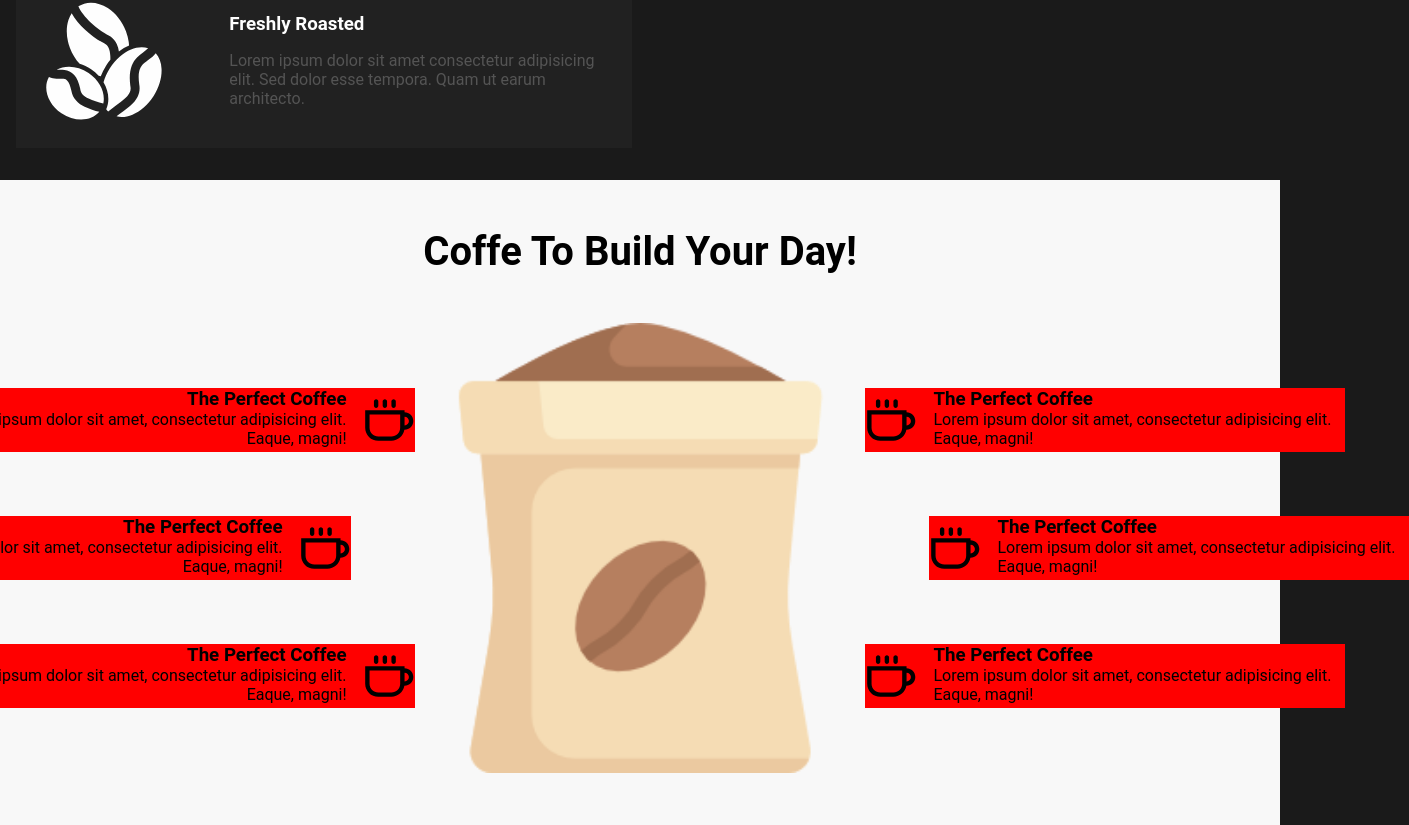
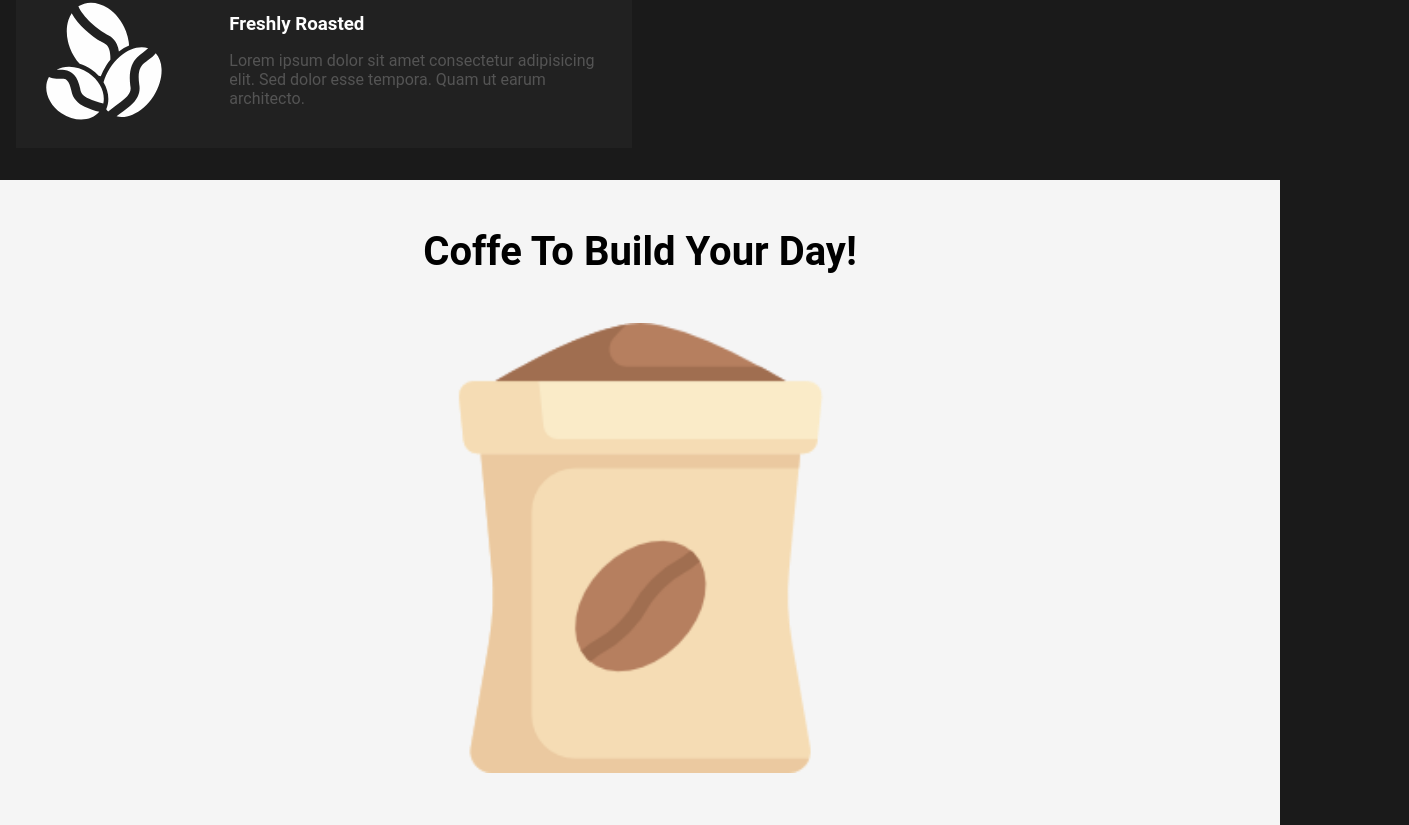
Before and after one commit to wesleywisch/CoffeBuck, a Next.js app: page / in a window 1280 px wide. Shown: the part 976-1801 px from the top of the page, 1409 px wide, since content can reach past the window. Built offline with nearby package versions, Linux system fonts and the light colour scheme.

Commit message:
About pronto

```diff
--- a/src/components/About/index.tsx
+++ b/src/components/About/index.tsx
@@ -1,6 +1,10 @@
 import { CardAbout } from '../resuables/CardAbout';
 
 import { CgCoffee } from 'react-icons/cg';
+import { GiCoffeePot, GiCoffeeBeans } from 'react-icons/gi';
+import { MdCoffeeMaker } from 'react-icons/md';
+import { SiCoffeescript } from 'react-icons/si';
+import { BiCoffeeTogo } from 'react-icons/bi';
 
 import { AboutContainer, Title, Container } from './styles';
 
@@ -20,7 +24,7 @@ export function About() {
           />
 
           <CardAbout
-            icon={<CgCoffee />}
+            icon={<GiCoffeePot />}
             title='The Perfect Coffee'
             description='Lorem ipsum dolor sit amet, consectetur adipisicing elit. Eaque, magni!'
             align='right'
@@ -28,7 +32,7 @@ export function About() {
           />
 
           <CardAbout
-            icon={<CgCoffee />}
+            icon={<MdCoffeeMaker />}
             title='The Perfect Coffee'
             description='Lorem ipsum dolor sit amet, consectetur adipisicing elit. Eaque, magni!'
             align='right'
@@ -42,7 +46,7 @@ export function About() {
 
         <div className='CardLeft'>
           <CardAbout
-            icon={<CgCoffee />}
+            icon={<GiCoffeeBeans />}
             title='The Perfect Coffee'
             description='Lorem ipsum dolor sit amet, consectetur adipisicing elit. Eaque, magni!'
             align='left'
@@ -50,7 +54,7 @@ export function About() {
           />
 
           <CardAbout
-            icon={<CgCoffee />}
+            icon={<SiCoffeescript />}
             title='The Perfect Coffee'
             description='Lorem ipsum dolor sit amet, consectetur adipisicing elit. Eaque, magni!'
             align='left'
@@ -58,7 +62,7 @@ export function About() {
           />
 
           <CardAbout
-            icon={<CgCoffee />}
+            icon={<BiCoffeeTogo />}
             title='The Perfect Coffee'
             description='Lorem ipsum dolor sit amet, consectetur adipisicing elit. Eaque, magni!'
             align='left'
--- a/src/components/About/styles.ts
+++ b/src/components/About/styles.ts
@@ -3,7 +3,7 @@ import styled from "styled-components";
 export const AboutContainer = styled.section`
   width: 100%;
   height: 100%;
-  background: #f8f8f8;
+  background: #f5f5f5;
   padding: 3rem 0;
 `;
 
@@ -23,6 +23,22 @@ export const Container = styled.div`
   justify-content: center;
   align-items: center;
 
+  @media(max-width: 1570px) {
+    grid-template-columns: 1fr;
+
+    >div.img {
+      order: 0;
+    }
+
+    > div.CardRight {
+      order: 1;
+    }
+
+    > div.CardLeft {
+      order: 2;
+    }
+  }
+
   @media(max-width:1450px) {
     max-width: 80rem;
   }
@@ -39,6 +55,11 @@ export const Container = styled.div`
     width: 450px;
     height: 450px;
     margin: 3rem auto;
+
+    @media screen and (max-width: 500px) {
+      width: 250px;
+      height: 250px;
+    }
   }
 
   >div.CardRight {
@@ -46,6 +67,13 @@ export const Container = styled.div`
     flex-direction: column;
     align-items: flex-end;
     gap: 4rem;
+
+    @media(max-width: 1570px) {
+      gap: 2rem;
+      margin-bottom: 2rem;
+      justify-content: center;
+      align-items: center;
+    }
   }
 
   >div.CardLeft {
@@ -53,5 +81,11 @@ export const Container = styled.div`
     flex-direction: column;
     align-items: flex-start;
     gap: 4rem;
+
+    @media(max-width: 1570px) {
+      gap: 2rem;
+      justify-content: center;
+      align-items: center;
+    }
   }
 `;
--- a/src/components/resuables/CardAbout/styles.ts
+++ b/src/components/resuables/CardAbout/styles.ts
@@ -9,26 +9,63 @@ export const CardAboutContainer = styled.div<Props>`
   display: flex;
   width: 30rem;
   height: 100%;
-  background: red;
 
   svg {
     display: flex;
     width: 4rem;
     height: 4rem;
     order: ${props => props.order == 1 ? 1 : 2};
-    /* order:1; */
+    color: #A26336;
   }
 
   > div {
     order: ${props => props.order == 1 ? 2 : 1};
-    /* order: 2; */
     text-align: ${props => props.align == 'right' ? 'right' : 'left'};
     margin-right: ${props => props.align == 'right' ? '1rem' : '0'};
     margin-left: ${props => props.align == 'left' ? '1rem' : '0'};
+
+    h3 {
+      font-size: 1.2rem;
+      font-weight: bold;
+    }
+
+    p {
+      color: gray;
+    }
   }
 
   :nth-child(even) {
     margin-right: ${props => props.align == 'right' ? '4rem' : '0'};
     margin-left: ${props => props.align == 'left' ? '4rem' : '0'};
   }
+
+  @media(max-width: 1570px) {
+    justify-content: center;
+    align-items: center;
+
+    > div {
+      order: 2;
+      text-align: left;
+      margin-right: 0;
+      margin-left: 1rem;
+    }
+
+    svg {
+      order: 1;
+    }
+
+    :nth-child(even) {
+      margin-right: 0;
+      margin-left: 0;
+    }
+  }
+
+  @media screen and (max-width: 500px) {
+    width: 18rem;
+
+    svg {
+      width: 6rem;
+      height: 6rem;
+    }
+  }
 `;
```
